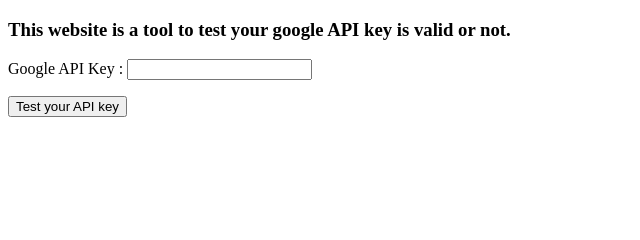
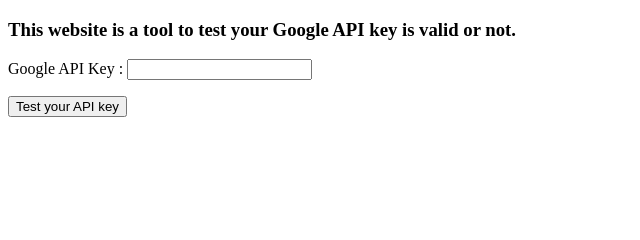
Before and after one commit to secret-factory/secret-factory.github.io, a plain HTML site: page index.html in a window 1280 px wide. Shown: the top 240 px of the page, 0-640 px from the left. Drawn offline with Linux system fonts and the light colour scheme.

Commit message:
Update index.html

```diff
--- a/index.html
+++ b/index.html
@@ -13,7 +13,7 @@
     </style>
   </head>
   <body>
-    <h3>This website is a tool to test your google API key is valid or not.</h3>
+    <h3>This website is a tool to test your Google API key is valid or not.</h3>
     <p>Google API Key : <input type="text" id="APIKey"></p>
     <button onclick="getAPIKey()">Test your API key</button>
     <div id="map"></div>
```
